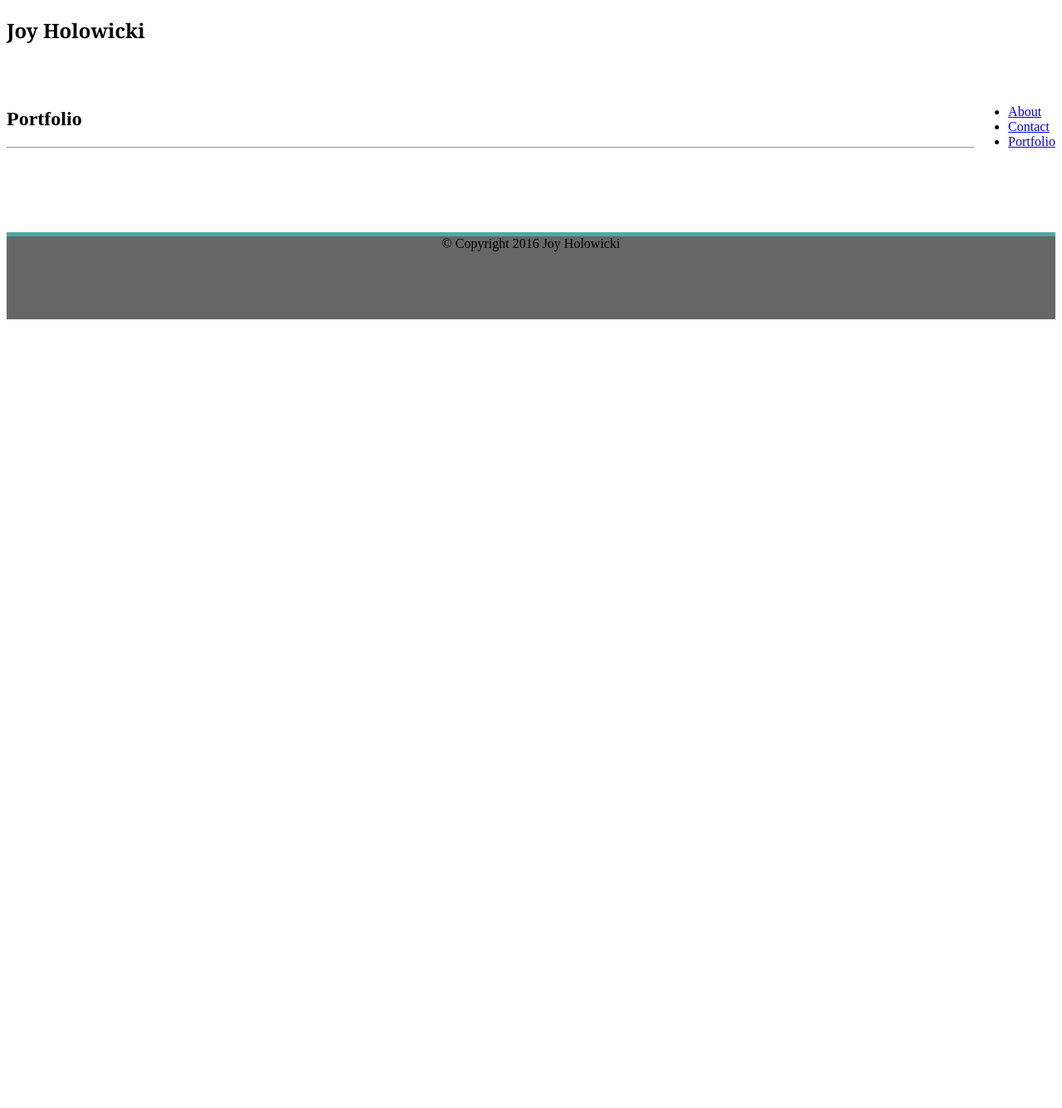
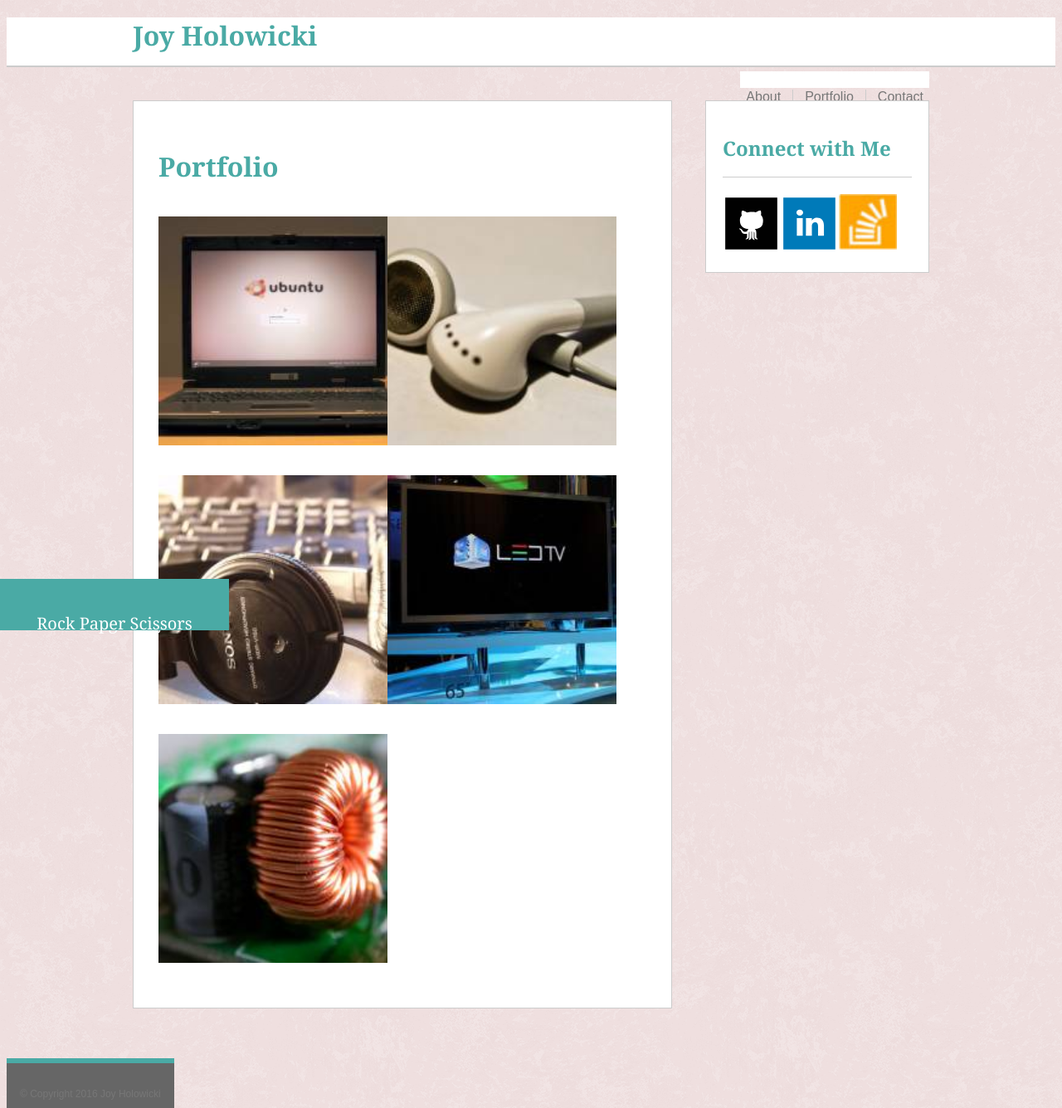
Before and after one commit to jholowicki/Basic-Portfolio, a PHP site: page /portfolio.html in a window 1280 px wide. Shown: the whole page at 83% size. Before the commit the page ends 800 px from the top, so only its background shows below. Run offline with PHP 8.4, Linux system fonts and the light colour scheme; some libraries are stand-ins or nearby versions.

Commit message:
Revised Submission Draft

```diff
--- a/assets/css/style.css
+++ b/assets/css/style.css
@@ -1,86 +1,240 @@
+* {
+  box-sizing: border-box;
+  color: #777777;
+}
+
+html, body {
+  height: 100%;
+}
+
+body {
+  font-family: 'Arial', 'Helvetica Neue', Helvetica, sans-serif;
+  background-image: url(../images/pink_rice.png);
+  box-sizing: border-box;
+}
+
+h1, h2, h3 {
+  font-family: 'Georgia', Times, Times New Roman, serif;
+  color: #4aaaa5;
+  font-weight: bold;
+}
+
+h1 {
+  font-size: 32px;
+}
+
+h2 {
+  font-size: 24px;
+}
+
+h3 {
+  font-size: 20px;
+}
+
+p {
+  font-size: 16px;
+  line-height: 150%;
+  margin-bottom: 16px;
+}
+
+a {
+  float: left;
+  text-decoration: none;
+  padding: 0;
+}
 
 
-#header-title {
-	font-family: 'Georgia', Times, Times New Roman, serif;
-	position: relative;
-	margin: auto;
-	background-color: #ffffff;
-	height:90px;
+header {
+  background-color: #ffffff;
+  height: 60px;
+  width: 100%;
+  border-bottom: 2px solid #cccccc;
 }
 
-#menu {
-	float: right;
+.header-container {
+  max-width: 960px;
+  margin: 0 auto;
 }
 
-.text {
-	font-family: 'Arial', 'Helvetica Neue', Helvetica, sans-serif;
-	line-height: 150%
+a h1 {
+  padding: 14px;
+  height: 58px;
+  text-align: center;
+  background-color: #4aaaa5;
+  color: #ffffff;
 }
 
-#content-div {
-	position: relative;
-	width: 960px;
-	min-height: 100%;
-	margin: 0 auto;
-	clear: both;
-	background-image: url("../images/pink_rice.png");
+
+nav {
+  float: right;
+  background-color: #ffffff;
+  height: 20px;
+
 }
 
-#about-section {
-	float: left;
+nav a {
+  margin: 22px 7px 22px 7px;
 }
 
-#profile-pic {
-	float: left;
+.link-border {
+  border-width: 0 1px;
+  border-color: #cccccc;
+  border-style: solid;
+  padding-left: 14px;
+  padding-right: 14px;
 }
 
-#connect-section {
-	float: right;
-    width: 650px;
-	margin: 25px 0 25px 0;
-    background-color: #ffffff;
-    border: 3px solid #dddddd;
+
+.content {
+  border-color: #dddddd;
+  width: 960px;
+  margin: 0 auto;
+  padding-bottom: 60px;
+  padding-top: 40px;
+  min-height: 100%;
 }
 
-#footer {
-	position: relative;
-	margin-top: -105px;
-	background-color: #666666;
-	height: 100px;
-	border-top: #4aaaa5 5px solid;
-	text-align: center;
-	clear: both;
+.content:after {
+    content: " ";
+    display: table;
+    clear: both;
 }
 
-#copyright {
-	margin-top: 35px;
-	color: #4aaaa5;
+.content-section {
+  float: left;
+  background-color: #ffffff;
+  width: 650px;
+  border: 1px solid #cccccc;
+  padding: 30px;
+  /*margin-bottom: 40px;*/
 }
 
-.textarea {
-    -webkit-border-radius: 5px;
-    -moz-border-radius: 5px;
-    border-radius: 5px;
-    border: 1px solid #dddddd;
-    outline: 0;
-    height: 150px;
-    width: 604px;
- }
- .css_button {
-    font-size: 16px;
-    border: 1px solid #dddddd;
-    padding: 9px 18px;
-    cursor: pointer;
-    color: #FFFFFF;
-    display: inline-block;
-    background: #4aaaa5;
+.connect-section {
+  float: right;
+  background-color: #ffffff;
+  width: 270px;
+  border: 1px solid #cccccc;
+  padding: 20px;
 }
-.css_button:hover {
-    font-size: 16px;
-    border: 1px solid #dddddd;
-    padding: 9px 18px;
-    cursor: pointer;
-    color: #FFFFFF;
-    display: inline-block;
-    background: #4aaabb;
+
+.connect-links {
+  width: 70px;
+  margin: 0;
+  padding: 0;
 }
+
+.h1-content {
+  border-bottom: 2px solid #cccccc;
+  padding-bottom: 20px;
+  margin-bottom: 20px;
+}
+
+.h2-connect {
+  border-bottom: 1px solid #cccccc;
+  padding-bottom: 18px;
+  margin-bottom: 20px;
+}
+
+
+/*About Page*/
+#profile-pic {
+  padding: 6px 10px 0px 0;
+  height: 180px;
+  float: left;
+}
+
+/* Contact Page*/
+textarea {
+  width: 100%;
+  height: 200px;
+  padding: 4px 8px;
+  resize: none;
+  margin: 6px 0px 22px 0px;
+  border: 1px solid #cccccc;
+  font-size: 12px;
+}
+
+input[type=text], select {
+  width: 100%;
+  padding: 4px 8px;
+  display: inline-block;
+  margin: 6px 0px 22px 0px;
+  border: 1px solid #cccccc;
+  font-size: 12px;
+}
+
+input[type=email], select {
+  width: 100%;
+  padding: 4px 8px;
+  display: inline-block;
+  margin: 6px 0px 22px 0px;
+  border: 1px solid #cccccc;
+  font-size: 12px;
+}
+
+button {
+  background-color: #4aaaa5;
+  border: none;
+  color: #ffffff;
+  padding: 12px 24px;
+  text-align: center;
+  text-decoration: none;
+  font-size: 16px;
+  cursor: pointer;
+}
+
+/*Portfolio Page*/
+.a-port {
+  width: 276px;
+  position: relative;
+}
+
+.label {
+  width: 276px;
+  height: 62px;
+  background-color: #4aaaa5;
+  position: absolute;
+  left: 0;
+  right: 0;
+  bottom: 40px;
+  padding: 14px;
+}
+
+.label h3 {
+  color: #ffffff;
+  text-align: center;
+  font-weight: normal;
+  padding: 6px;
+}
+
+.portfolio-images {
+  width: 276px;
+  margin-top: 12px;
+  margin-bottom: 24px;
+  float: left;
+  position: relative;
+}
+
+
+.right {
+  float: right;
+}
+
+.left {
+  float: left;
+}
+
+/* Footer */
+footer {
+  position: relative;
+  width: 100%;
+  height: 60px;
+  background-color: #666666;
+  text-align: center;
+  padding: 16px;
+  border-top: 6px solid #4aaaa5;
+}
+
+footer p {
+  font-size: 12px;
+}
--- a/portfolio.html
+++ b/portfolio.html
@@ -1,54 +1,65 @@
 <!DOCTYPE html>
-<html>
+<html lang="en">
 <head>
-	<title>Joy Holowicki Portfolio</title>
-	<meta charset="UTF-8">
-	<title>Joy Holowicki Portfolio</title>
-	<!--<link rel="stylesheet" type="text/css" href="assets/css/reset.css"> -->
+  <title>Joy Holowicki</title>
+  <link rel="stylesheet" type="text/css" href="assets/css/reset.css">
   <link rel="stylesheet" type="text/css" href="assets/css/style.css">
 </head>
 <body>
   <header>
+      <div class="header-container">
+          <h1>Joy Holowicki</h1>
+            <nav>
+              <a href="index.html">About</a>
+              <a class="link-border" href="portfolio.html">Portfolio</a>
+              <a href="contact.html">Contact</a>
+            </nav>
+      </div>
+  </header>
+  <div class="content">
+    <section class="content-section">
+      <h1 class="">Portfolio</h1>
       <div>
-	<section id="header-title">
-		<h1>Joy Holowicki</h1>
-
-
+        <a class="left-image" href="#" target="_blank">
+          <img class="portfolio-images" src="assets/images/portfolio1.jpg" alt="Hangman">
+          <div class="label">
+            <h3>Hangman</h3>
+          </div>
+        </a>
+        <a class="right-image" href="#" target="_blank">
+          <img class="portfolio-images" src="assets/images/portfolio2.jpg" alt="RPG Game">
+          <div class="label">
+            <h3>RPG Game</h3>
+          </div>
+        </a>
+        <a class="left-image" href="#" target="_blank">
+          <img class="portfolio-images" src="assets/images/portfolio3.jpg" alt="Trivia Game">
+          <div class="label">
+            <h3>Trivia Game</h3>
+          </div>
+        </a>
+        <a class="right-image" href="#" target="_blank">
+          <img class="portfolio-images" src="assets/images/portfolio4.jpg" alt="Northwestern Info Widget">
+          <div class="label">
+            <h3>NU Info Widget</h3>
+          </div>
+        </a>
+        <a class="left-image" href="#" target="_blank">
+          <img class="portfolio-images" src="assets/images/portfolio5.jpg" alt="Rock Paper Scissors">
+          <div class="label">
+            <h3>Rock Paper Scissors</h3>
+          </div>
+        </a>
     </section>
-
-	<section id="menu">
-	<ul>
-		<li class="header-link"><a href="index.html">About</a></li>
-		<li class="header-link"><a href="contact.html">Contact</a></li>
-		<li class="header-link"><a href="portfolio.html">Portfolio</a></li>
-	</ul>
+    <section class="connect-section">
+      <h2 class="h2-connect">Connect with Me</h2>
+    <a href="https://github.com/jholowicki"><img src="assets/images/github_square_black.svg" alt="Github" class="connect-links"/>
+    <a href="https://www.linkedin.com/in/joyholowicki"><img src="assets/images/linkedin_square_color.svg" alt="LinkedIn" class="connect-links"/>
+    <a href="http://stackoverflow.com/users/6817287/jmh87?tab=profile"><img src="assets/images/stackoverflow_icon.jpg" alt="Stack Overflow" class="connect-links" width="67" height="67" />
     </section>
       </div>
-</header>
-<body>
-	<div class="content">
-		<div class="content_container">
-			<div class="left_content_container">
-				<div class="left_content">
-					<h2>Portfolio</h2>
-					<hr><br>
-					<div class="portfolio_content">
-						<div class="column1">
-							<img class="portfolio_images" src="" alt="" /><br><br>
-							<img class="portfolio_images" src="" alt="" /><br><br>
-							<img class="portfolio_images" src="" alt="" /><br><br>
-						</div>
-						<div class="column2">
-							<img class="portfolio_images" src="" alt="" /><br><br>
-							<img class="portfolio_images" src="" alt="" /><br><br>
-						</div>
-					</div>
-				</div>
-			</div>
+  <footer>
+    <p>&copy; Copyright 2016 Joy Holowicki</p>
+  </footer>
 </body>
-<footer id="footer">
-	<div class="copyright">
-		&copy; Copyright 2016 Joy Holowicki
-	</div>
-</footer>
 </html>
```
Also changed, not shown: 10.1.16 box_positioning_exercise.html (deleted, +0 -22 lines), 10.4.16bootstrappoweredhtml.html (deleted, +0 -96 lines), 10.6.16fontexercise.css (deleted, +0 -17 lines), 10.6.16fontexercise.html (deleted, +0 -15 lines), contact.html (+39 -42 lines), index.html (+25 -40 lines), assets/images/portfolio1.jpg (added), assets/images/portfolio2.jpg (added), assets/images/portfolio3.jpg (added), assets/images/portfolio4.jpg (added), assets/images/portfolio5.jpg (added), assets/images/portfolio6.jpg (added). Lines whose indentation alone changed are shown as unchanged.
